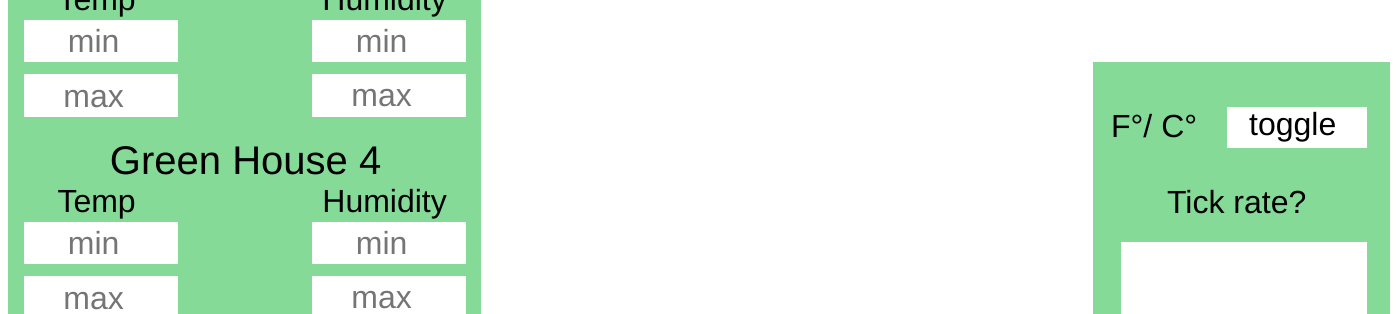
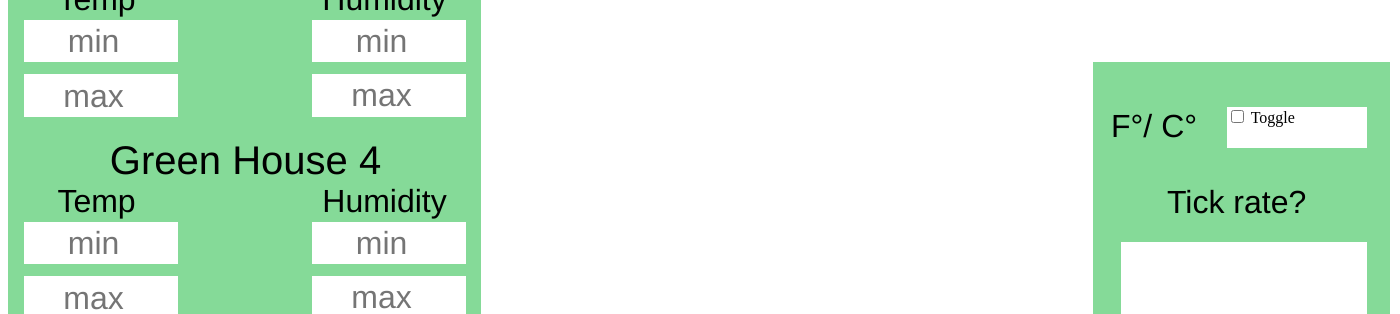
Before and after one commit to 44440-f23/greenhouse-frontend, a Flask app: template templates/settings.html in a window 1400 px wide. Shown: the part 154-468 px from the top of the page. Run offline with Flask 3, Linux system fonts and the light colour scheme; the template is opened without the code that fills it, so the values that code supplies are empty.

Commit message:
Update settings.html

```diff
--- a/templates/settings.html
+++ b/templates/settings.html
@@ -1,7 +1,7 @@
 <!DOCTYPE html>
 <html>
   <head>
-    <link rel="stylesheet" href= {{ url_for('static', filename='settings.css') }}/>
+    <link rel="stylesheet" type="text/css" href="{{ url_for('static', filename='settings.css') }}"/>
   </head>
   <body>
     <div class="desktop">
@@ -118,7 +118,10 @@
           <div class="overlap-2">
             <div class="text-wrapper-5">Tick rate?</div>
             <div class="text-wrapper-6">F°/ C°</div>
-            <div class="frame"><div class="text-wrapper-7">toggle</div></div>
+            <div class="frame"><label>
+              <input type="checkbox">
+              Toggle
+             </label></div>
             <div class="frame-2"></div>
           </div>
         </div>
```
